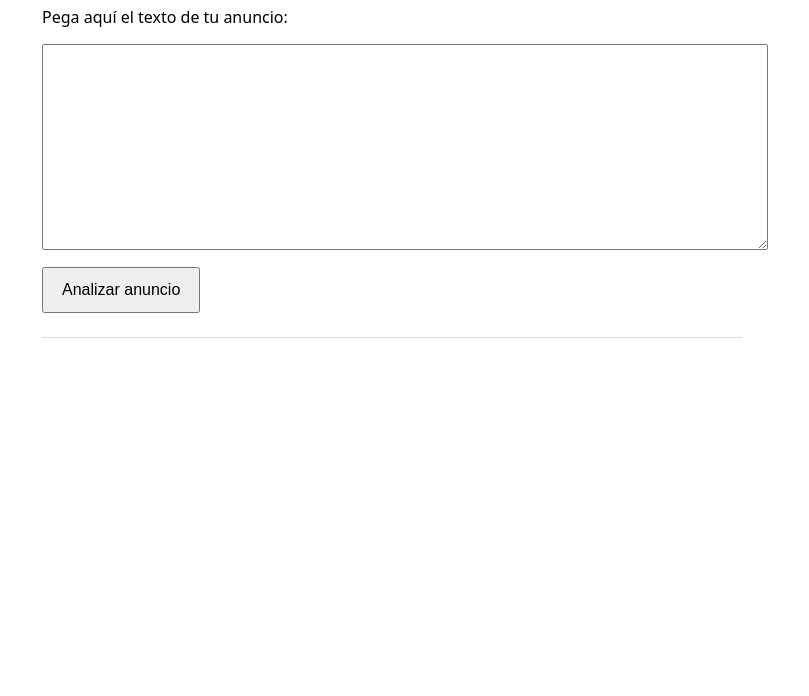
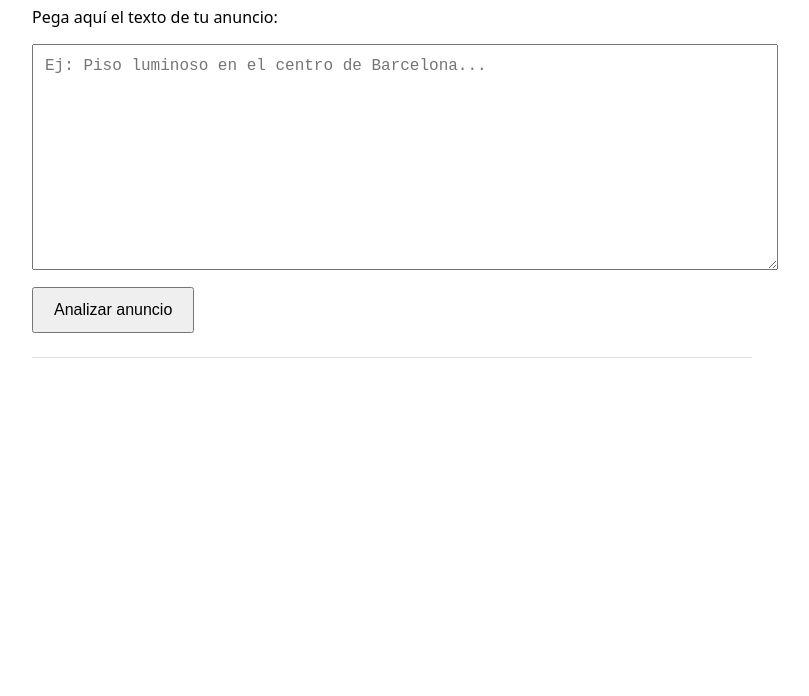
Before and after one commit to pedrogallardocorts-afk/diagnostico-anuncios, a website: page index.html in a window 1280 px wide. Shown: the part 104-800 px from the top of the page, without its empty margins (248-1057 px from the left). Drawn offline with Linux system fonts and the light colour scheme.

Commit message:
Update index.html

```diff
--- a/index.html
+++ b/index.html
@@ -8,18 +8,18 @@
     body {
       font-family: system-ui, -apple-system, BlinkMacSystemFont, sans-serif;
       padding: 24px;
-      max-width: 700px;
+      max-width: 720px;
       margin: auto;
     }
     textarea {
       width: 100%;
-      height: 180px;
+      height: 200px;
       padding: 12px;
       font-size: 16px;
     }
     button {
       margin-top: 12px;
-      padding: 12px 18px;
+      padding: 12px 20px;
       font-size: 16px;
       cursor: pointer;
     }
@@ -37,7 +37,7 @@
 
   <p>Pega aquí el texto de tu anuncio:</p>
 
-  <textarea id="texto"></textarea>
+  <textarea id="texto" placeholder="Ej: Piso luminoso en el centro de Barcelona..."></textarea>
 
   <br />
 
@@ -61,9 +61,9 @@
         const res = await fetch("/diagnostico", {
           method: "POST",
           headers: {
-            "Content-Type": "application/json"
+            "Content-Type": "application/json",
           },
-          body: JSON.stringify({ texto })
+          body: JSON.stringify({ texto }),
         });
 
         const data = await res.json();
@@ -73,8 +73,7 @@
         } else {
           resultado.innerText = data.resultado;
         }
-
-      } catch (err) {
+      } catch (e) {
         resultado.innerText = "❌ Error de conexión con el servidor.";
       }
     }
```
